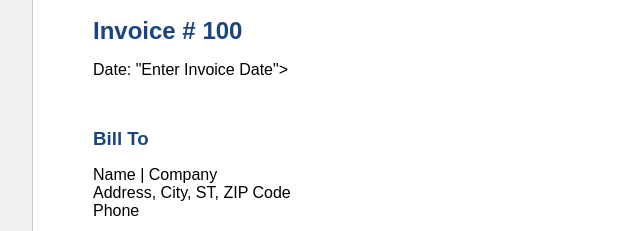
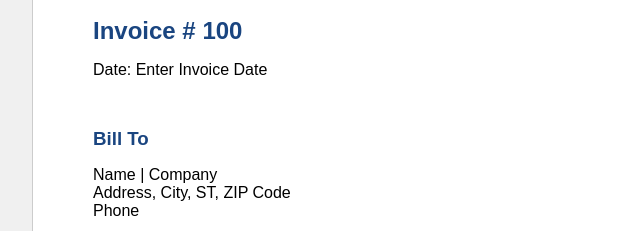
Before and after one commit to DionnaMia/InvoiceHw, a plain HTML site: page index.html in a window 1280 px wide. Shown: the part 252-483 px from the top of the page, 147-787 px from the left. Drawn offline with Linux system fonts and the light colour scheme.

Commit message:
Update index.html

```diff
--- a/index.html
+++ b/index.html
@@ -18,7 +18,7 @@
 
         <section class="invoice-meta">
             <h2>Invoice # 100</h2>
-            <p>Date: "Enter Invoice Date"></p>
+            <p>Date: Enter Invoice Date</p>
         </section>
 
         <section class="billing-details">
```
